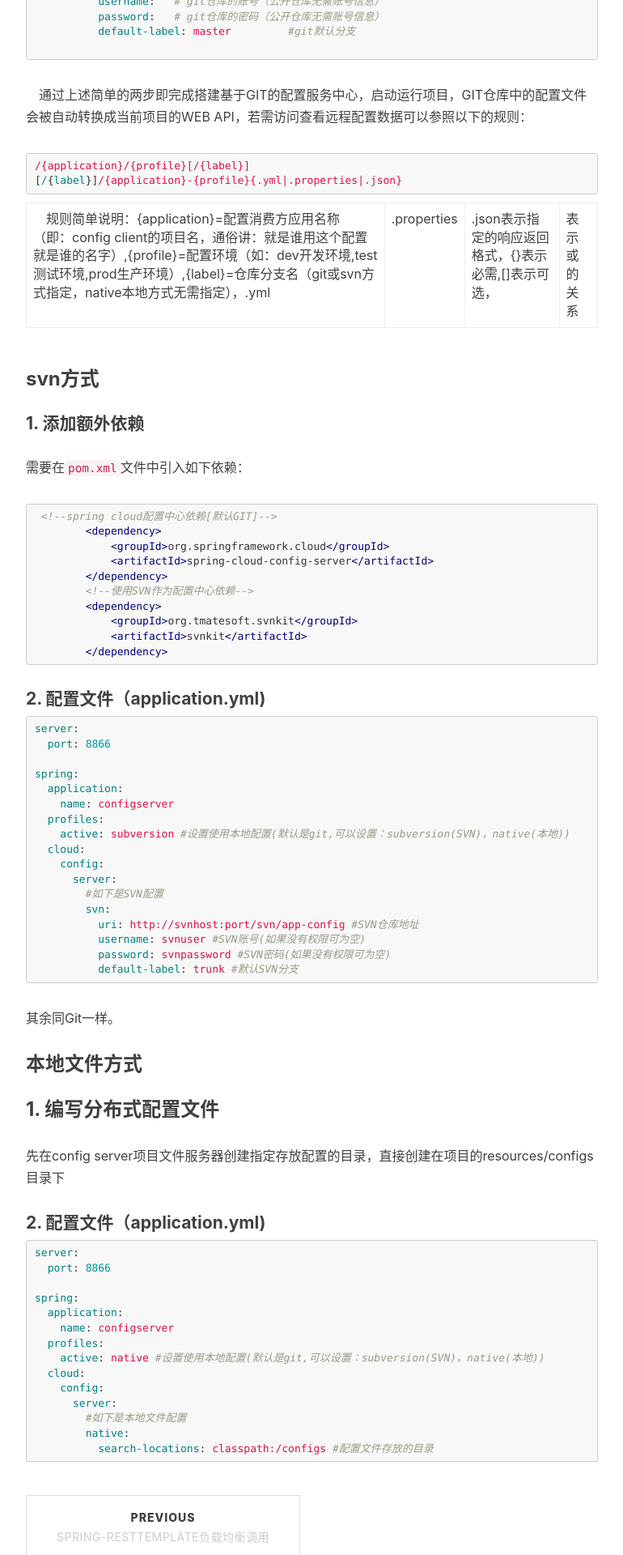
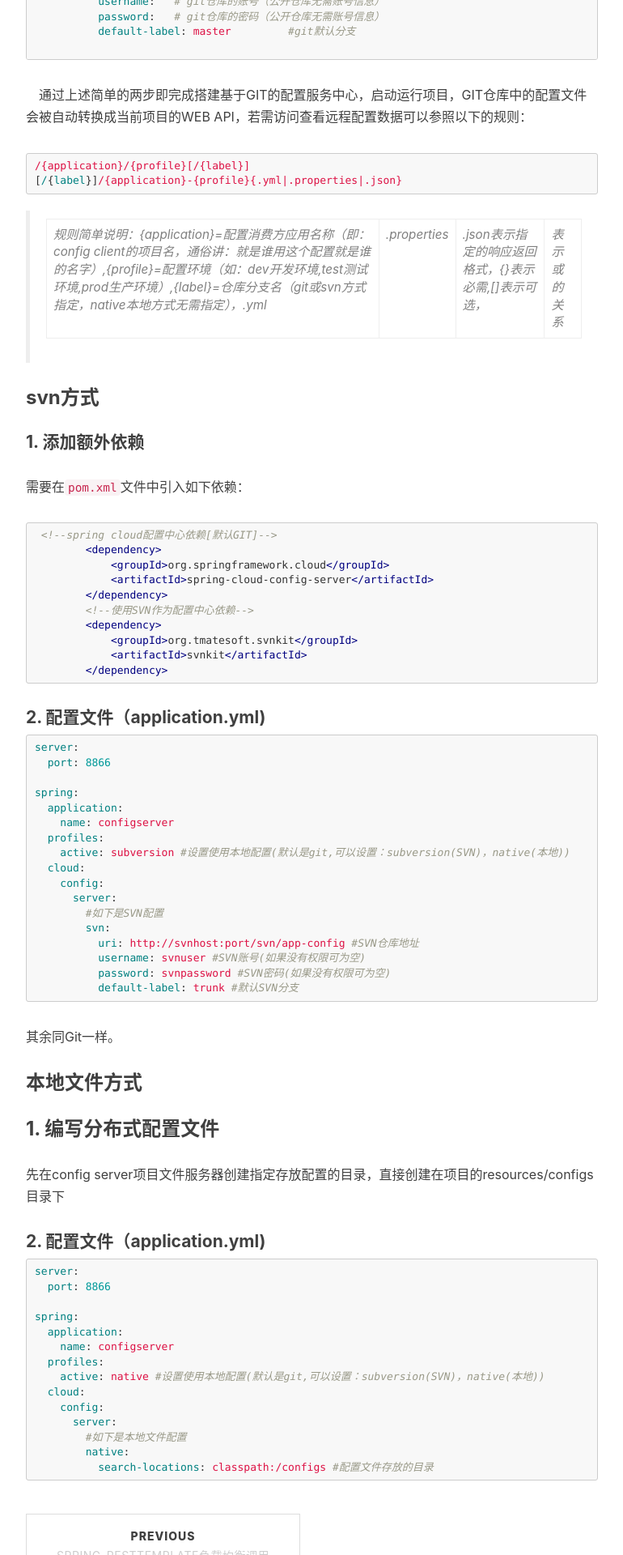
Before and after one commit to chenquan/chenquan.github.io, a Jekyll site: the page built from _posts/2019-07-25-spring-分布式配置中心.md, in a window 1280 px wide. Shown: the part 2877-4797 px from the top of the page at 81% size, without its empty margins (233-1003 px from the left). Built offline with Jekyll 4.4.1, drawn with Linux system fonts in a browser that asks for light colours; nearby versions of some CDN libraries; comment, search, counter and statistics services are not loaded.

Commit message:
fix format

````diff
--- a/_posts/2019-07-25-spring-分布式配置中心.md
+++ b/_posts/2019-07-25-spring-分布式配置中心.md
@@ -137,8 +137,7 @@ spring:
 /{application}/{profile}[/{label}]
 [/{label}]/{application}-{profile}{.yml|.properties|.json}
 ```
-
-　规则简单说明：{application}=配置消费方应用名称（即：config client的项目名，通俗讲：就是谁用这个配置就是谁的名字）,{profile}=配置环境（如：dev开发环境,test测试环境,prod生产环境）,{label}=仓库分支名（git或svn方式指定，native本地方式无需指定），.yml|.properties|.json表示指定的响应返回格式，{}表示必需,[]表示可选，|表示或的关系
+> 规则简单说明：{application}=配置消费方应用名称（即：config client的项目名，通俗讲：就是谁用这个配置就是谁的名字）,{profile}=配置环境（如：dev开发环境,test测试环境,prod生产环境）,{label}=仓库分支名（git或svn方式指定，native本地方式无需指定），.yml|.properties|.json表示指定的响应返回格式，{}表示必需,[]表示可选，|表示或的关系
 
 ### svn方式
 
````
